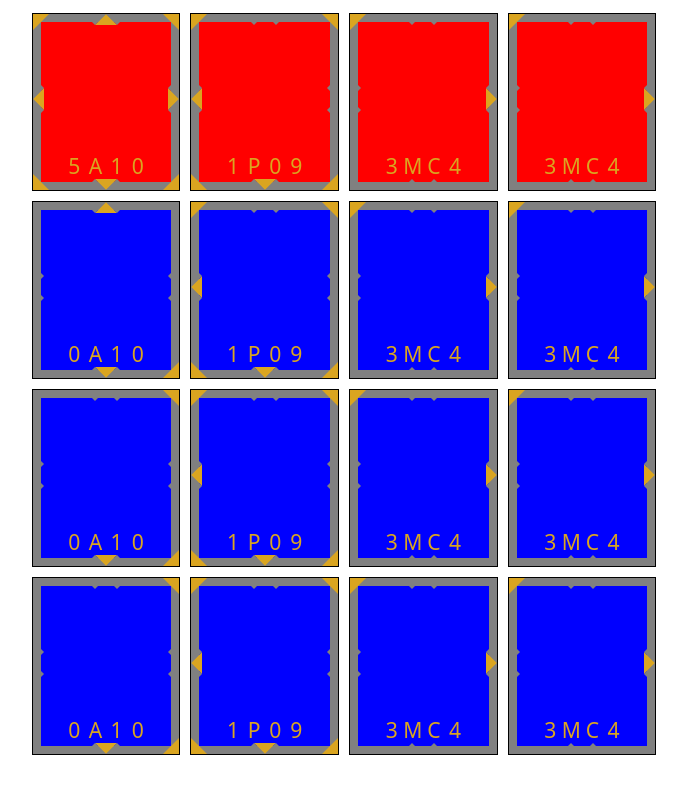
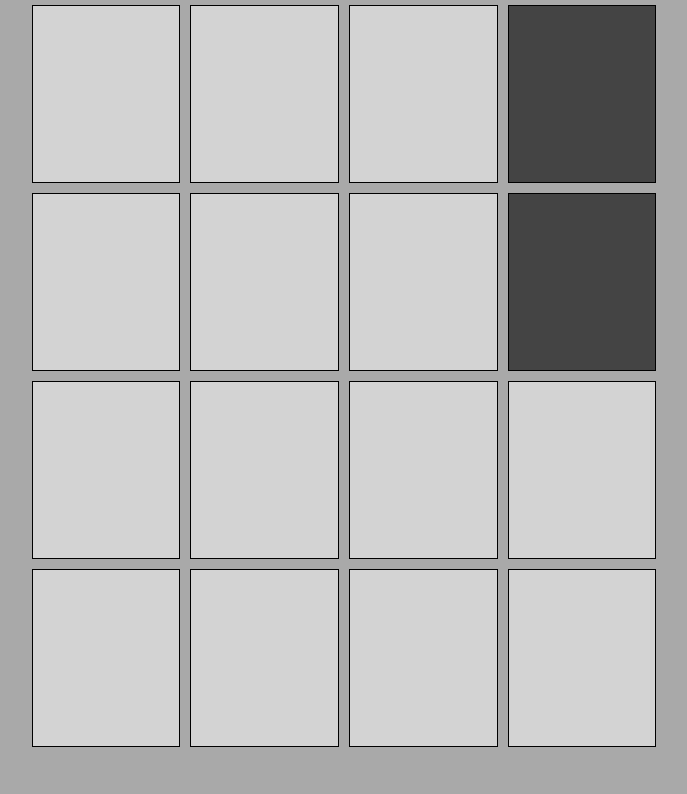
Before and after one commit to rfloyd01/TetraMaster, an Angular app: page / in a window 1280 px wide. Shown: the top 794 px of the page, without its empty margins (296-983 px from the left). Built offline with nearby package versions, Linux system fonts and the light colour scheme; a web font is replaced by a local one.

Commit message:
created board, added some CSS updates

```diff
--- a/src/app/components/card/card.css
+++ b/src/app/components/card/card.css
@@ -1,7 +1,15 @@
 .card {
-    position: relative;
     height: 22vh;
     aspect-ratio: 1 / 1.2;
+    border: 1px;
+    border-color: black;
+    border-style: solid;
+}
+
+.card-stats-container {
+    position: relative;
+    height: 100%;
+    width: 100%;
     border: 1px;
     border-color: black;
     border-style: solid;
@@ -19,12 +27,24 @@
     background-color: red;
 }
 
+.blocked {
+    background-color: #444444;
+}
+
+.empty {
+    background-color: lightgray;
+}
+
 .card.friend:hover {
     background-color: cornflowerblue;
 }
 
 .card.enemy:hover {
     background-color: rgb(227, 111, 100)
+}
+
+.card.empty:hover {
+    background-color: lightgreen;
 }
 
 .stat-row {
--- a/src/app/components/card/card.html
+++ b/src/app/components/card/card.html
@@ -1,4 +1,5 @@
 <div [id]="'card-' + id" class="card">
+    <div *ngIf="displayStats" class="card-stats-container">
         <div class="arrow n"></div>
         <div class="arrow ne"></div>
         <div class="arrow e"></div>
@@ -11,6 +12,7 @@
         <div class="border e"></div>
         <div class="border s"></div>
         <div class="border w"></div>
+
         <div class="arrow top-left-casing"></div>
         <div class="arrow top-right-casing"></div>
         <div class="arrow bottom-left-casing"></div>
@@ -26,3 +28,4 @@
             <div class="stat">{{displayMagicalDefense}}</div>
         </div>
     </div>
+</div>
--- a/src/app/components/card/card.ts
+++ b/src/app/components/card/card.ts
@@ -1,13 +1,14 @@
-import { AfterViewInit, Component, Input, OnChanges, OnInit, SimpleChanges } from '@angular/core';
+import { AfterViewChecked, AfterViewInit, Component, Input, OnChanges, OnInit, SimpleChanges } from '@angular/core';
 import { AttackStyle, CardOwner } from '../../util/card-types';
+import { CommonModule } from '@angular/common';
 
 @Component({
   selector: 'app-card',
-  imports: [],
+  imports: [CommonModule],
   templateUrl: './card.html',
   styleUrl: './card.css'
 })
-export class Card implements OnInit, AfterViewInit, OnChanges {
+export class Card implements OnInit, AfterViewInit, OnChanges, AfterViewChecked {
 
   @Input()
   activeArrows: number = 0b11111111; //8 bit number representing the arrows on the card
@@ -37,6 +38,9 @@ export class Card implements OnInit, AfterViewInit, OnChanges {
   displayPhysicalDefense: string = '0';
   displayMagicalDefense: string = '0';
 
+  displayStats: boolean = true;
+  cardJustPlaced: boolean = false;
+
   ngOnInit(): void {
     this.calculateDisplayValues();
   }
@@ -50,11 +54,22 @@ export class Card implements OnInit, AfterViewInit, OnChanges {
     if (changes['cardOwner']) {
       this.setCardOwner();
     }
+
+    this.setCardOwner();
+  }
+
+  ngAfterViewChecked(): void {
+    if (this.cardJustPlaced) {
+      console.log('Adding arrows...');
+      this.cardJustPlaced = false;
+      this.makeActiveArrowsVisible();
+    }
   }
 
   makeActiveArrowsVisible() {
-    let cardHTMLElementChildren = document.getElementById('card-' + this.id)?.children;
+    let cardHTMLElementChildren = document.getElementById('card-' + this.id)?.children?.item(0)?.children;
     let shifter = 1;
+
     for (let i = 0; i < 8; i++) {
       if (shifter & this.activeArrows) {
         cardHTMLElementChildren?.item(i)?.classList.add('active');
@@ -74,17 +89,24 @@ export class Card implements OnInit, AfterViewInit, OnChanges {
     let cardHTMLElement = document.getElementById('card-' + this.id);
 
     if (cardHTMLElement) {
-      //Remove any existing ownership class for the card
-      if (cardHTMLElement.classList.contains(CardOwner.FRIEND)) {
-        cardHTMLElement.classList.remove(CardOwner.FRIEND);
-      } else if (cardHTMLElement.classList.contains(CardOwner.ENEMY)) {
-        cardHTMLElement.classList.remove(CardOwner.ENEMY);
+      //Remove any existing ownership class for the card. If card was previously empty
+      //then we need to actively render card's arrows. A boolean flag is used to do this.
+      if (cardHTMLElement.classList.contains(CardOwner.EMPTY)) {
+        this.cardJustPlaced = true;
+      }
+
+      for (let owner of Object.values(CardOwner)) {
+        if (cardHTMLElement.classList.contains(owner)) {
+          cardHTMLElement.classList.remove(owner);
+        }
       }
 
       //then add the new class
       cardHTMLElement.classList.add(this.cardOwner);
     }
 
+    //Finally, disable/enable stats from being shown
+    this.displayStats = (this.cardOwner == CardOwner.FRIEND || this.cardOwner == CardOwner.ENEMY);
   }
 
   findNearestHexNumber(decimalNumber: number): string {
--- a/src/app/components/home/home.html
+++ b/src/app/components/home/home.html
@@ -1,9 +1,9 @@
 <div class="card-grid">
-    <div class="grid-row">
+    <!-- <div class="grid-row">
         <app-card [id]="1" [cardOwner]="testOwners[0]" (click)="changeCardOwnder(0)" [attackPower]="85" [attackStyle]="attackStyle.ASSUALT" [physicalDefense]="24" [magicalDefense]="15" [activeArrows]="255"></app-card>
         <app-card [id]="2" [cardOwner]="testOwners[1]" (click)="changeCardOwnder(1)" [attackPower]="20" [attackStyle]="attackStyle.PHYSICAL" [physicalDefense]="1" [magicalDefense]="150" [activeArrows]="250"></app-card>
         <app-card [id]="3" [cardOwner]="testOwners[2]" (click)="changeCardOwnder(2)" [attackPower]="50" [attackStyle]="attackStyle.MAGICAL" [physicalDefense]="204" [magicalDefense]="65" [activeArrows]="132"></app-card>
-        <app-card [id]="4" [cardOwner]="testOwners[2]" (click)="changeCardOwnder(2)" [attackPower]="50" [attackStyle]="attackStyle.MAGICAL" [physicalDefense]="204" [magicalDefense]="65" [activeArrows]="132"></app-card>
+        <app-card [id]="4" [cardOwner]="testOwners[3]" (click)="changeCardOwnder(3)" [attackPower]="50" [attackStyle]="attackStyle.MAGICAL" [physicalDefense]="204" [magicalDefense]="65" [activeArrows]="132"></app-card>
     </div>
     <div class="grid-row">
         <app-card [id]="5" [attackPower]="10" [attackStyle]="attackStyle.ASSUALT" [physicalDefense]="24" [magicalDefense]="15" [activeArrows]="25"></app-card>
@@ -22,5 +22,15 @@
         <app-card [id]="14" [attackPower]="20" [attackStyle]="attackStyle.PHYSICAL" [physicalDefense]="1" [magicalDefense]="150" [activeArrows]="250"></app-card>
         <app-card [id]="15" [attackPower]="50" [attackStyle]="attackStyle.MAGICAL" [physicalDefense]="204" [magicalDefense]="65" [activeArrows]="132"></app-card>
         <app-card [id]="16" [attackPower]="50" [attackStyle]="attackStyle.MAGICAL" [physicalDefense]="204" [magicalDefense]="65" [activeArrows]="132"></app-card>
+    </div> -->
+    <div *ngFor="let i of counter(4)" class="grid-row">
+        <app-card *ngFor="let j of counter(4)" [id]="4 * i + j"
+        [attackPower]="attackPowers[4 * i + j]"
+        [attackStyle]="attackStyle.ASSUALT"
+        [physicalDefense]="24"
+        [magicalDefense]="15"
+        [activeArrows]="cardArrows[4 * i + j]"
+        [cardOwner]="cardOwners[4 * i + j]"
+        (click)="changeCardOwner(4 * i + j)"></app-card>
     </div>
 </div>
--- a/src/app/components/home/home.ts
+++ b/src/app/components/home/home.ts
@@ -1,24 +1,66 @@
-import { Component } from '@angular/core';
+import { Component, OnInit } from '@angular/core';
 import { Card } from '../card/card';
 import { AttackStyle, CardOwner } from '../../util/card-types';
+import { CommonModule } from '@angular/common';
 
 @Component({
   selector: 'app-home',
-  imports: [Card],
+  imports: [Card, CommonModule],
   templateUrl: './home.html',
   styleUrl: './home.css'
 })
-export class Home {
+export class Home implements OnInit {
   attackStyle = AttackStyle;
   cardOwner = CardOwner;
 
-  testOwners: CardOwner[] = [CardOwner.ENEMY, CardOwner.ENEMY, CardOwner.ENEMY, CardOwner.ENEMY, CardOwner.ENEMY, CardOwner.ENEMY];
+  // testOwners: CardOwner[] = [CardOwner.ENEMY, CardOwner.ENEMY, CardOwner.ENEMY, CardOwner.ENEMY, CardOwner.ENEMY, CardOwner.ENEMY];
+  cardOwners: CardOwner[] = [];
+  attackPowers: number[] = [];
+  cardArrows: number[] = [];
 
-  changeCardOwnder(card: number) {
-    if (this.testOwners[card] == CardOwner.ENEMY) {
-      this.testOwners[card] = CardOwner.FRIEND;
-    } else if (this.testOwners[card] == CardOwner.FRIEND) {
-      this.testOwners[card] = CardOwner.ENEMY;
+  ngOnInit(): void {
+    this.initializeCards();
+    this.createRandomBoard();
+    console.log(this.cardOwners);
+  }
+
+  changeCardOwner(card: number) {
+    if (this.cardOwners[card] == CardOwner.ENEMY) {
+      this.cardOwners[card] = CardOwner.FRIEND;
+    } else if (this.cardOwners[card] == CardOwner.FRIEND) {
+      this.cardOwners[card] = CardOwner.ENEMY;
+    } else if (this.cardOwners[card] == CardOwner.EMPTY) {
+      this.cardOwners[card] = CardOwner.FRIEND;
     }
   }
+
+  initializeCards() {
+    for (let i:number = 0; i < 16; i++) {
+      this.cardOwners.push(CardOwner.EMPTY);
+      this.attackPowers.push(Math.floor(Math.random() * 256));
+      this.cardArrows.push(Math.floor(Math.random() * 256));
+    }
+  }
+
+  createRandomBoard() {
+    //First generate a random number between 0 and 6, this will represent how many slots
+    //in the board are blocked off.
+    const blockers = Math.floor(Math.random() * 6);
+
+    //Randomly assign the blockers
+    let assignedBlockers:number = 0b0;
+    for (let i:number = 0; i < blockers; i++) {
+      while (true) {
+        const blockerLocation = Math.floor(Math.random() * 16);
+        if (!(assignedBlockers & (1 << blockerLocation))) {
+          this.cardOwners[blockerLocation] = CardOwner.BLOCKED;
+          break;
+        }
+      }
+    }
+  }
+
+  counter(count: number): number[] {
+    return Array.from({ length: count }, (_, i) => i);
+  }
 }
--- a/src/app/util/card-types.ts
+++ b/src/app/util/card-types.ts
@@ -7,5 +7,7 @@ export enum AttackStyle {
 
 export enum CardOwner {
     FRIEND = 'friend',
-    ENEMY = 'enemy'
+    ENEMY = 'enemy',
+    EMPTY = 'empty',
+    BLOCKED = 'blocked'
 }
--- a/src/styles.css
+++ b/src/styles.css
@@ -1 +1,4 @@
-/* You can add global styles to this file, and also import other style files */
+body {
+  background-color: darkgray; /* or any color you want */
+  margin: 0; /* optional: remove default margin */
+}
```
Lines whose indentation alone changed are shown as unchanged.
